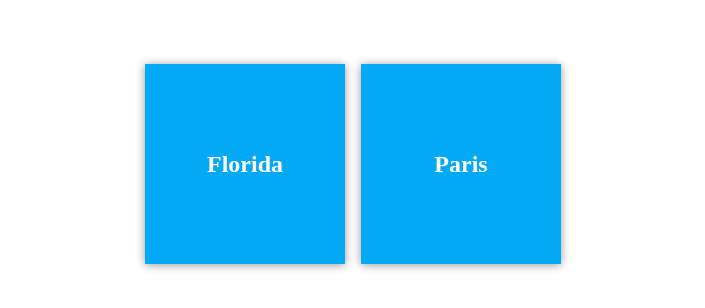
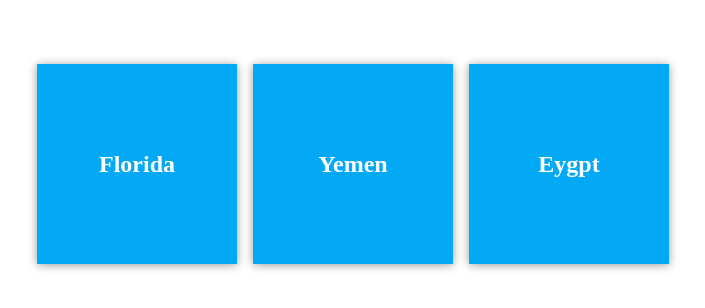
Before and after one commit to H-AltayyB/my-travel-plans, a plain HTML site: page index.html in a window 1280 px wide. Shown: the part 236-544 px from the top of the page, without its empty margins (287-992 px from the left). Drawn offline with Linux system fonts and the light colour scheme.

Commit message:
Adding Eygpt To Destniations

```diff
--- a/index.html
+++ b/index.html
@@ -15,7 +15,10 @@
             </div>
 
             <div class="destination" id="Yemen">
-                <h2>Paris</h2>
+                <h2>Yemen</h2>
+            </div>
+            <div class="destination" id="Eygpt">
+                <h2>Eygpt</h2>
             </div>
         </div>
     </div>
```
